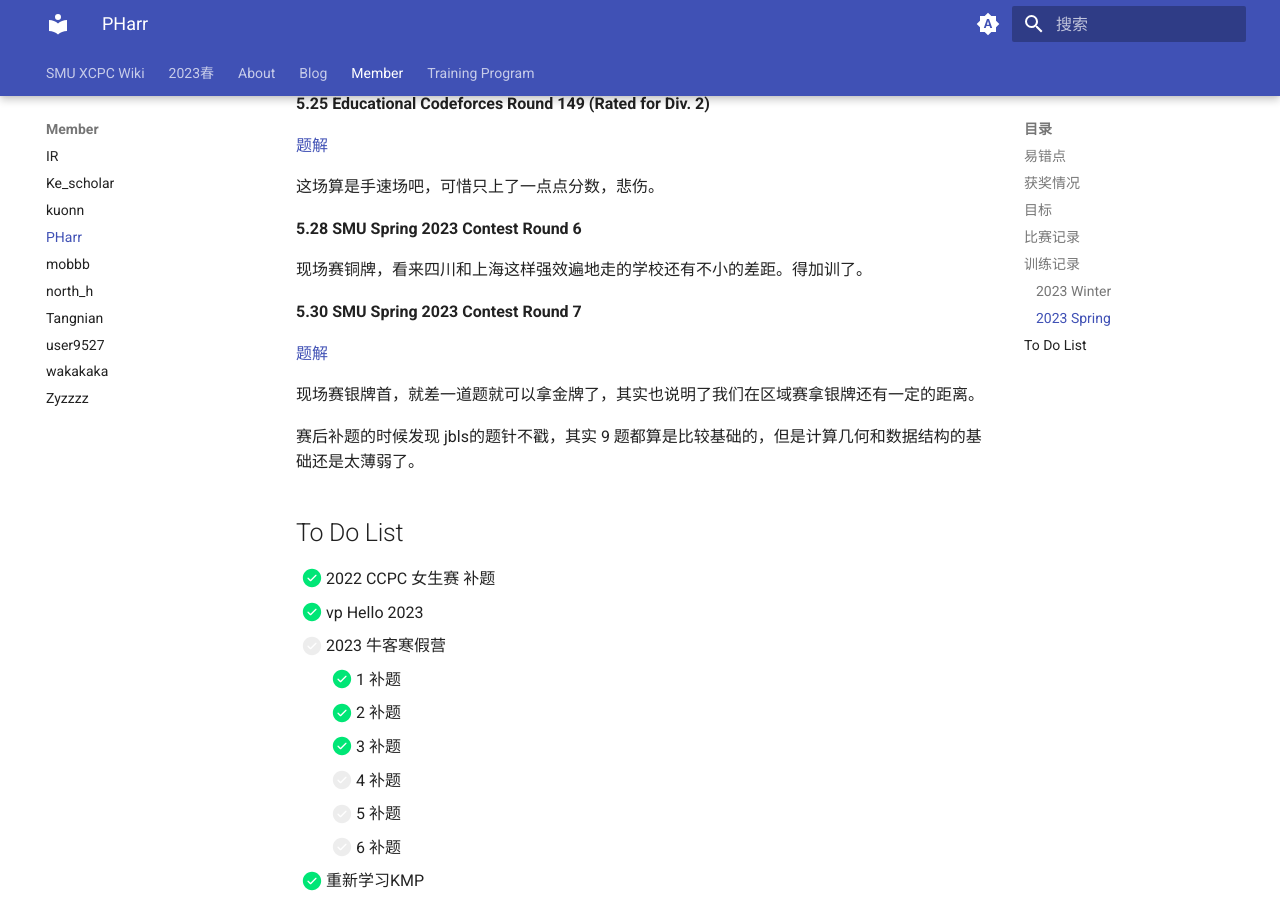
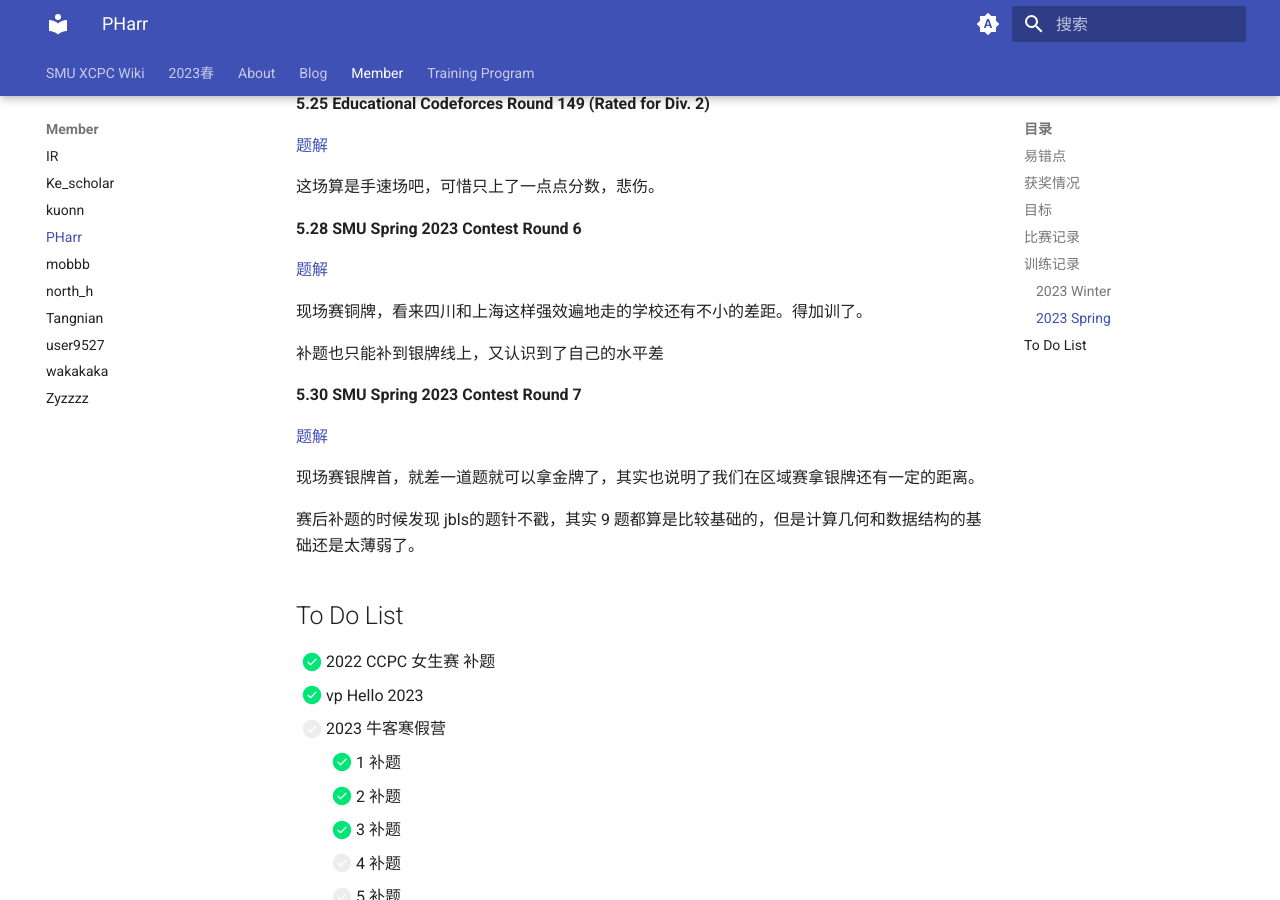
Before and after one commit to SMU-XCPC/wiki, an MkDocs documentation site: the page built from docs/Member/PHarr.md, in a window 1280 px wide and 900 px high, scrolled down 10236 px. Built offline with MkDocs 1.6.1 and Material for MkDocs 9.7.7, drawn with Linux system fonts in a browser that asks for light colours.

Commit message:
Update PHarr.md

```diff
--- a/docs/Member/PHarr.md
+++ b/docs/Member/PHarr.md
@@ -425,7 +425,11 @@ vp了这套比赛，赛后觉得 FG都算的上是妙妙题了。
 
 **5.28 SMU Spring 2023 Contest Round 6**
 
+[题解](https://www.cnblogs.com/PHarr/p/17447230.html)
+
 现场赛铜牌，看来四川和上海这样强效遍地走的学校还有不小的差距。得加训了。
+
+补题也只能补到银牌线上，又认识到了自己的水平差
 
 **5.30 SMU Spring 2023 Contest Round 7**
 
```
